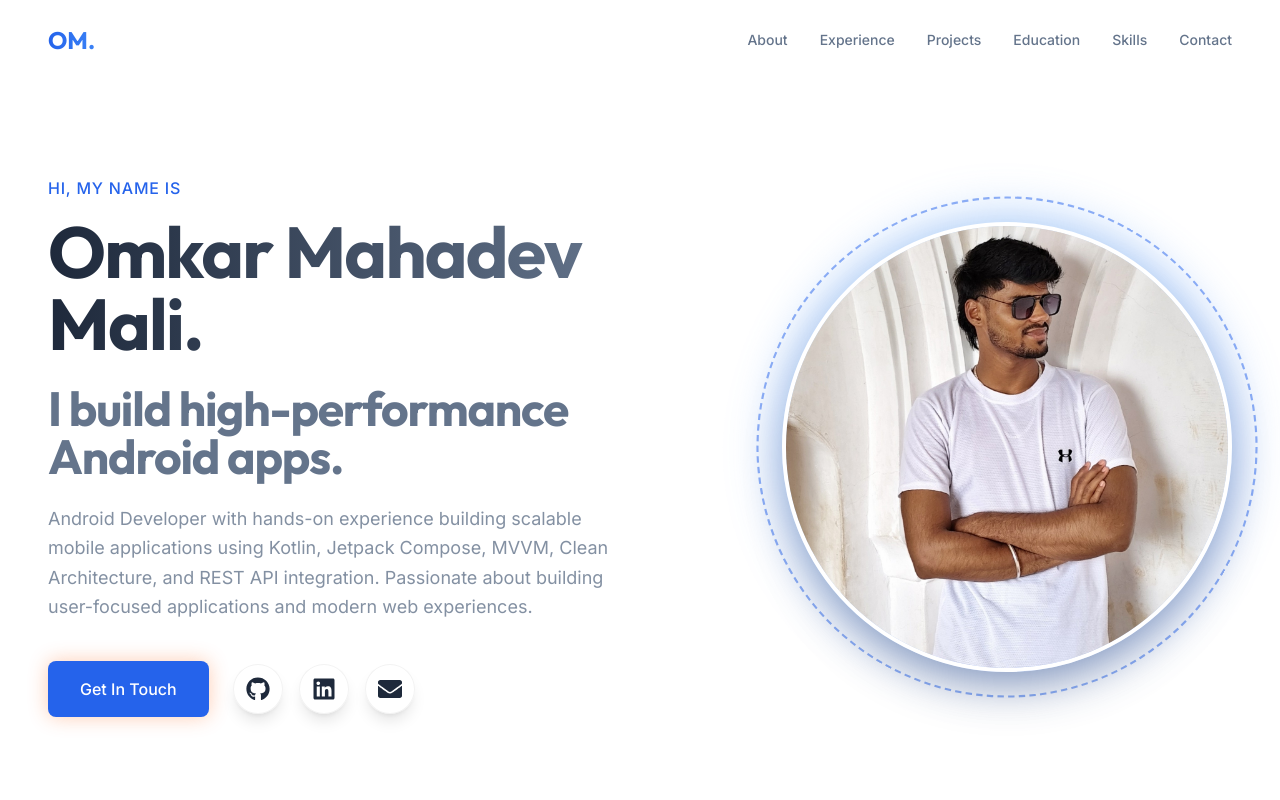
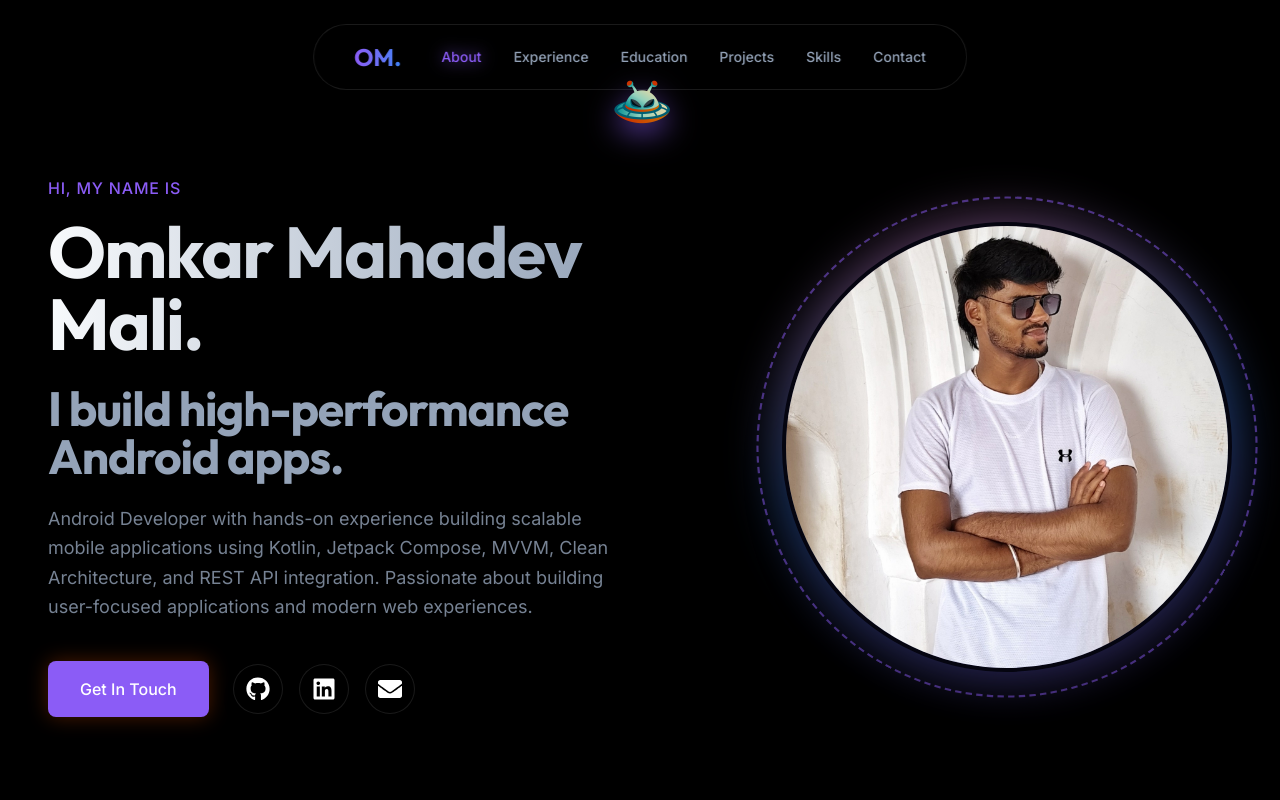
Before and after one commit to Omkar7376/omkarportfolio, a React (Vite) app: page / in a window 1280 px wide. Shown: the top 800 px of the page. Built offline with nearby package versions, Linux system fonts and the light colour scheme.

Commit message:
New version updated

```diff
--- a/src/App.jsx
+++ b/src/App.jsx
@@ -6,23 +6,31 @@ import Projects from './components/Projects';
 import Skills from './components/Skills';
 import Education from './components/Education';
 import Contact from './components/Contact';
+import UfoCursor from './components/UfoCursor';
+import blackHoleBg from './assets/black_hole_bg.jpg';
 
 function App() {
   return (
-    <div className="min-h-screen bg-primary text-textBase overflow-x-hidden">
-      <div className="fixed top-0 left-0 w-full h-full pointer-events-none z-[-1] opacity-30">
-        <div className="absolute top-[-10%] left-[-10%] w-96 h-96 bg-tertiary rounded-full mix-blend-multiply filter blur-[128px] animate-blob"></div>
-        <div className="absolute top-[20%] right-[-10%] w-96 h-96 bg-secondary rounded-full mix-blend-multiply filter blur-[128px] animate-blob animation-delay-2000"></div>
-        <div className="absolute bottom-[-20%] left-[20%] w-96 h-96 bg-accent rounded-full mix-blend-multiply filter blur-[128px] animate-blob animation-delay-4000"></div>
+    <div className="min-h-screen bg-black text-textBase overflow-x-hidden relative">
+      <UfoCursor />
+
+      {/* Cinematic Image Background */}
+      <div className="fixed top-0 left-0 w-full h-full pointer-events-none z-[-2] overflow-hidden">
+        <div
+          className="absolute inset-0 bg-cover bg-center bg-no-repeat opacity-60 animate-[slowPan_30s_ease-in-out_infinite_alternate]"
+          style={{ backgroundImage: `url(${blackHoleBg})`, transform: 'scale(1.1)' }}
+        ></div>
+        {/* Dark overlay for readability */}
+        <div className="absolute inset-0 bg-gradient-to-r from-black via-black/80 to-transparent"></div>
       </div>
 
       <Navbar />
       <main className="container mx-auto px-6 md:px-12 pt-24 pb-12 space-y-32">
         <Hero />
         <Experience />
+        <Education />
         <Projects />
         <Skills />
-        <Education />
         <Contact />
       </main>
 
--- /dev/null
+++ b/src/components/BlackHole.jsx
@@ -0,0 +1,19 @@
+import React from 'react';
+
+const BlackHole = () => {
+  return (
+    <div className="fixed top-[20%] left-[20%] md:top-[30%] md:left-[50%] transform -translate-x-1/2 -translate-y-1/2 w-[300px] h-[300px] md:w-[500px] md:h-[500px] rounded-full pointer-events-none opacity-80 z-[-1]">
+      {/* Black Hole Center */}
+      <div className="absolute top-1/2 left-1/2 transform -translate-x-1/2 -translate-y-1/2 w-[120px] h-[120px] md:w-[200px] md:h-[200px] bg-black rounded-full shadow-[0_0_80px_30px_rgba(139,92,246,0.7)] z-10"></div>
+
+      {/* Accretion Disk */}
+      <div className="absolute top-0 left-0 w-full h-full border-[10px] md:border-[20px] border-transparent border-t-secondary border-b-tertiary rounded-full animate-[spin_4s_linear_infinite] opacity-60 mix-blend-screen shadow-[0_0_50px_15px_rgba(59,130,246,0.5)]"></div>
+      <div className="absolute top-[10%] left-[10%] w-[80%] h-[80%] border-[5px] md:border-[10px] border-transparent border-r-accent border-l-secondary rounded-full animate-[spin_3s_linear_infinite_reverse] opacity-80 mix-blend-screen shadow-[0_0_30px_10px_rgba(244,114,182,0.5)]"></div>
+
+      {/* Outer Glow */}
+      <div className="absolute top-[-20%] left-[-20%] w-[140%] h-[140%] bg-gradient-to-tr from-secondary via-transparent to-tertiary rounded-full opacity-20 blur-[60px] animate-[pulse_4s_ease-in-out_infinite]"></div>
+    </div>
+  );
+};
+
+export default BlackHole;
--- a/src/components/Education.jsx
+++ b/src/components/Education.jsx
@@ -7,7 +7,7 @@ const Education = () => {
       degree: 'Master of Computer Application',
       institution: 'Tatyasaheb Kore Institute of Engineering and Technology, Warananagar',
       period: '2025 - 2027 (Appearing)',
-      score: 'Sem I - SGPA – 8.29/10'
+      score: 'FY - CGPA – 8.34/10'
     },
     {
       degree: 'Bachelor of Computer Application',
--- a/src/components/Navbar.jsx
+++ b/src/components/Navbar.jsx
@@ -5,12 +5,13 @@ import { FaBars, FaTimes } from 'react-icons/fa';
 const Navbar = () => {
   const [scrolled, setScrolled] = useState(false);
   const [mobileMenuOpen, setMobileMenuOpen] = useState(false);
+  const [activeSection, setActiveSection] = useState('#hero');
 
   const menuItems = [
     { label: 'About', href: '#hero' },
     { label: 'Experience', href: '#experience' },
+    { label: 'Education', href: '#education' },
     { label: 'Projects', href: '#projects' },
-    { label: 'Education', href: '#education' },
     { label: 'Skills', href: '#skills' },
     { label: 'Contact', href: '#contact' }
   ];
@@ -18,20 +19,56 @@ const Navbar = () => {
   useEffect(() => {
     const handleScroll = () => {
       setScrolled(window.scrollY > 50);
+
+      // Determine the active section
+      const sections = menuItems.map(item => item.href);
+      let currentActive = '#hero';
+      for (const section of sections) {
+        const element = document.querySelector(section);
+        if (element) {
+          const rect = element.getBoundingClientRect();
+          // If the top of the section is somewhat near the top of the viewport
+          if (rect.top <= 200 && rect.bottom >= 200) {
+            currentActive = section;
+            break;
+          }
+        }
+      }
+      setActiveSection(currentActive);
     };
+
     window.addEventListener('scroll', handleScroll);
+    // Initial check
+    handleScroll();
     return () => window.removeEventListener('scroll', handleScroll);
   }, []);
 
+  const handleSmoothScroll = (e, targetId) => {
+    e.preventDefault();
+    const targetElement = document.querySelector(targetId);
+    if (targetElement) {
+      targetElement.scrollIntoView({ behavior: 'smooth' });
+      // Update the URL path cleanly without a # (e.g. /home, /about)
+      const pathName = targetId === '#hero' ? 'home' : targetId.substring(1);
+      window.history.pushState({}, '', `/${pathName}`);
+    }
+  };
+
+
+
   return (
     <motion.nav
-      initial={{ y: -100 }}
-      animate={{ y: 0 }}
+      initial={{ y: -100, x: '-50%' }}
+      animate={{ y: 0, x: '-50%' }}
       transition={{ duration: 0.5 }}
-      className={`fixed top-0 w-full z-50 transition-all duration-300 ${scrolled || mobileMenuOpen ? 'glass py-4' : 'bg-transparent py-6'}`}
+      className={`fixed top-6 left-1/2 z-50 w-[90%] md:w-auto transition-all duration-300 rounded-full border border-white/10 ${scrolled || mobileMenuOpen ? 'glass py-3 px-8 shadow-[0_0_30px_rgba(139,92,246,0.3)]' : 'bg-black/30 backdrop-blur-md py-4 px-10'}`}
     >
-      <div className="container mx-auto px-6 md:px-12 flex justify-between items-center">
-        <a href="#" className="text-2xl font-display font-bold bg-clip-text text-transparent bg-gradient-to-r from-secondary to-tertiary">
+      <div className="flex justify-between items-center gap-10 w-full">
+        <a
+          href="#hero"
+          onClick={(e) => handleSmoothScroll(e, '#hero')}
+          className="text-2xl font-display font-bold bg-clip-text text-transparent bg-gradient-to-r from-secondary to-tertiary"
+        >
           OM.
         </a>
 
@@ -41,7 +78,14 @@ const Navbar = () => {
             <a
               key={item.label}
               href={item.href}
-              className="text-sm font-medium text-textMuted hover:text-textBase transition-colors"
+              onClick={(e) => {
+                handleSmoothScroll(e, item.href);
+                setActiveSection(item.href);
+              }}
+              className={`text-sm font-medium transition-colors ${activeSection === item.href
+                ? 'text-secondary drop-shadow-[0_0_8px_rgba(139,92,246,0.8)]'
+                : 'text-textMuted hover:text-textBase'
+                }`}
             >
               {item.label}
             </a>
@@ -74,8 +118,15 @@ const Navbar = () => {
                 <a
                   key={item.label}
                   href={item.href}
-                  onClick={() => setMobileMenuOpen(false)}
-                  className="text-base font-medium text-textMuted hover:text-secondary transition-colors py-2"
+                  onClick={(e) => {
+                    handleSmoothScroll(e, item.href);
+                    setActiveSection(item.href);
+                    setMobileMenuOpen(false);
+                  }}
+                  className={`text-base font-medium transition-colors py-2 ${activeSection === item.href
+                    ? 'text-secondary'
+                    : 'text-textMuted hover:text-secondary'
+                    }`}
                 >
                   {item.label}
                 </a>
--- /dev/null
+++ b/src/components/UfoCursor.jsx
@@ -0,0 +1,32 @@
+import React, { useState, useEffect } from 'react';
+import { motion } from 'framer-motion';
+import spaceshipImg from '../assets/spaceship.png';
+
+const UfoCursor = () => {
+  const [target, setTarget] = useState({ x: typeof window !== 'undefined' ? window.innerWidth / 2 : 0, y: 100 });
+
+  useEffect(() => {
+    const handleClick = (e) => {
+      setTarget({ x: e.clientX, y: e.clientY });
+    };
+    window.addEventListener('click', handleClick);
+    return () => window.removeEventListener('click', handleClick);
+  }, []);
+
+  return (
+    <motion.div
+      className="fixed z-[100] pointer-events-none"
+      animate={{ x: target.x - 30, y: target.y - 30 }}
+      transition={{ type: "spring", damping: 10, stiffness: 40 }}
+      style={{ left: 0, top: 0 }}
+    >
+      <img
+        src={spaceshipImg}
+        alt="Spaceship cursor"
+        className="w-16 h-16 object-contain filter drop-shadow-[0_10px_15px_rgba(139,92,246,0.6)]"
+      />
+    </motion.div>
+  );
+};
+
+export default UfoCursor;
--- a/src/index.css
+++ b/src/index.css
@@ -3,12 +3,18 @@
 @import "tailwindcss";
 
 @theme {
-  --color-primary: #ffffff; /* White base */
-  --color-secondary: #2563eb; /* Blue 600 */
-  --color-tertiary: #3b82f6; /* Blue 500 */
-  --color-accent: #60a5fa; /* Blue 400 */
-  --color-textBase: #1e293b; /* Dark text */
-  --color-textMuted: #64748b; /* Muted dark text */
+  --color-primary: #050510;
+  /* Deep Space Black */
+  --color-secondary: #8b5cf6;
+  /* Nebula Purple */
+  --color-tertiary: #3b82f6;
+  /* Star Blue */
+  --color-accent: #f472b6;
+  /* Pink */
+  --color-textBase: #f8fafc;
+  /* Light text */
+  --color-textMuted: #94a3b8;
+  /* Muted text */
 
   --font-sans: 'Inter', sans-serif;
   --font-display: 'Outfit', sans-serif;
@@ -18,15 +24,42 @@
 }
 
 @keyframes blob {
-  0% { transform: translate(0px, 0px) scale(1); }
-  33% { transform: translate(30px, -50px) scale(1.1); }
-  66% { transform: translate(-20px, 20px) scale(0.9); }
-  100% { transform: translate(0px, 0px) scale(1); }
+  0% {
+    transform: translate(0px, 0px) scale(1);
+  }
+
+  33% {
+    transform: translate(30px, -50px) scale(1.1);
+  }
+
+  66% {
+    transform: translate(-20px, 20px) scale(0.9);
+  }
+
+  100% {
+    transform: translate(0px, 0px) scale(1);
+  }
 }
 
 @keyframes fadeIn {
-  0% { opacity: 0; transform: translateY(20px); }
-  100% { opacity: 1; transform: translateY(0); }
+  0% {
+    opacity: 0;
+    transform: translateY(20px);
+  }
+
+  100% {
+    opacity: 1;
+    transform: translateY(0);
+  }
+}
+
+@keyframes slowPan {
+  0% {
+    transform: scale(1.1) translate(0, 0);
+  }
+  100% {
+    transform: scale(1.2) translate(-2%, 2%);
+  }
 }
 
 @layer base {
@@ -57,11 +90,11 @@
   @apply bg-tertiary/50 rounded-full hover:bg-tertiary transition-colors;
 }
 
-/* Glassmorphism utilities for light theme */
+/* Glassmorphism utilities for dark theme */
 .glass {
-  @apply bg-white/70 backdrop-blur-lg border border-black/5 shadow-lg;
+  @apply bg-black/40 backdrop-blur-lg border border-white/10 shadow-lg text-white;
 }
 
 .glass-card {
-  @apply bg-white/60 backdrop-blur-md border border-black/5 rounded-2xl shadow-xl hover:shadow-2xl transition-shadow;
+  @apply bg-black/40 backdrop-blur-md border border-white/10 rounded-2xl shadow-xl hover:shadow-2xl transition-shadow text-white;
 }
```
Also changed, not shown: src/assets/black_hole_bg.jpg (added), src/assets/spaceship.png (added).
